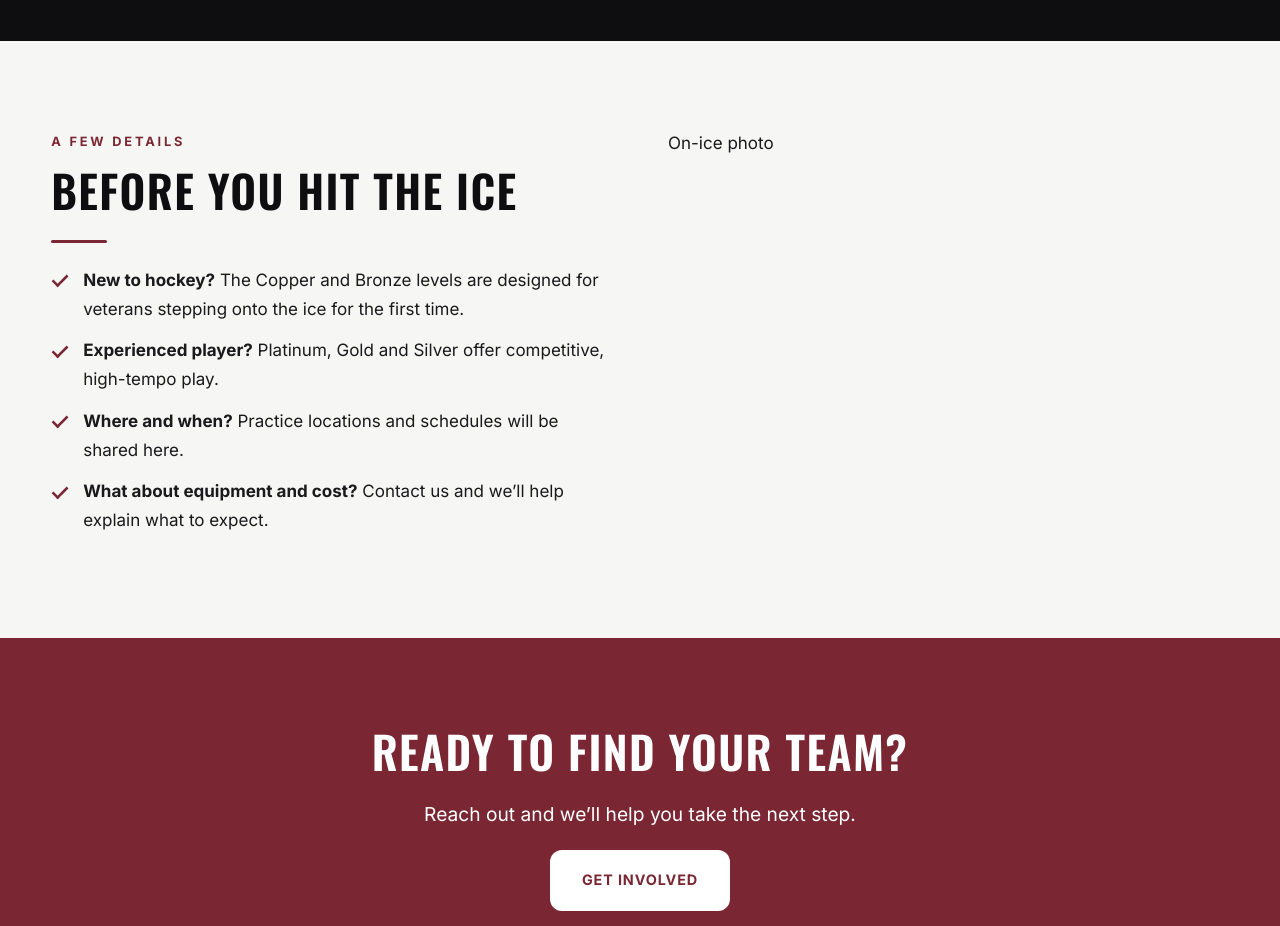
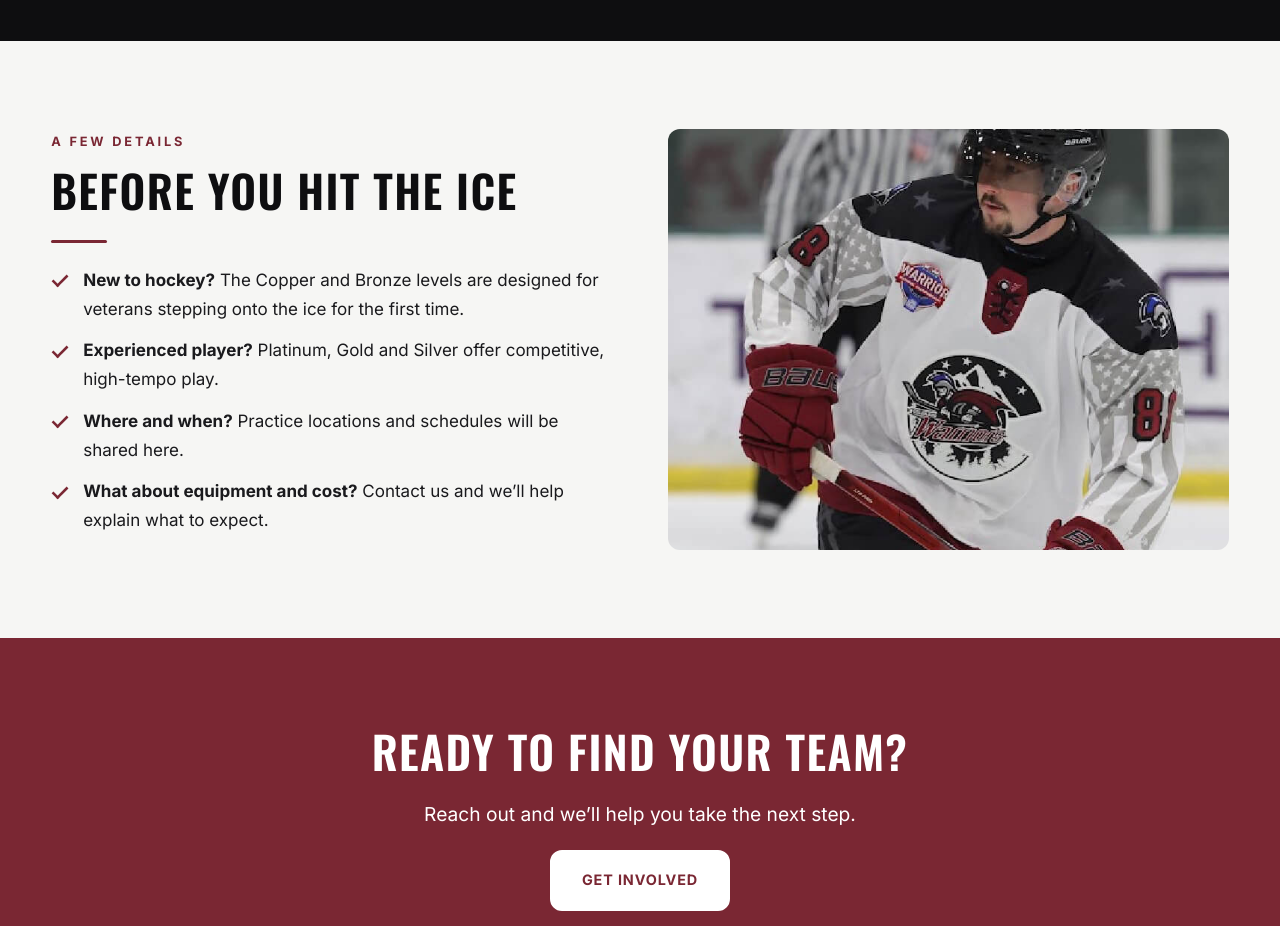
Before and after one commit to pvwt472v8r-beep/Colorado-Warriors-Hockey-Organization-, a plain HTML site: page play.html in a window 1280 px wide. Shown: the part 1960-2886 px from the top of the page. Drawn offline with nearby package versions, Linux system fonts and the light colour scheme.

Commit message:
Add on-ice photo to play page
Co-authored-by: Copilot <223556219+Copilot@users.noreply.github.com>

```diff
--- a/play.html
+++ b/play.html
@@ -110,7 +110,9 @@
           <li><strong>What about equipment and cost?</strong> Contact us and we’ll help explain what to expect.</li>
         </ul>
       </div>
-      <div class="ph reveal" role="img" aria-label="Hockey photo placeholder">On-ice photo</div>
+      <img class="ph reveal" src="image/On%20the%20Ice33.jpg"
+           alt="Colorado Warriors player skating in a white jersey"
+           loading="lazy" decoding="async">
     </div>
   </section>
 
--- a/styles.css
+++ b/styles.css
@@ -132,6 +132,7 @@ p{margin:0 0 1em}
 
 .split{display:grid;grid-template-columns:1fr 1fr;gap:3.5rem;align-items:center}
 .ph{aspect-ratio:4/3;border-radius:var(--radius);background-size: cover; background-position: center;}
+img.ph{display:block;width:100%;object-fit:cover}
 .checklist{list-style:none;margin:0;padding:0}
 .checklist li{position:relative;padding-left:2rem;margin-bottom:.8rem}
 .checklist li::before{content:"";position:absolute;left:0;top:.5em;width:1.1rem;height:.6rem;border-left:3px solid var(--maroon);border-bottom:3px solid var(--maroon);transform:rotate(-45deg) scale(.85)}
```
